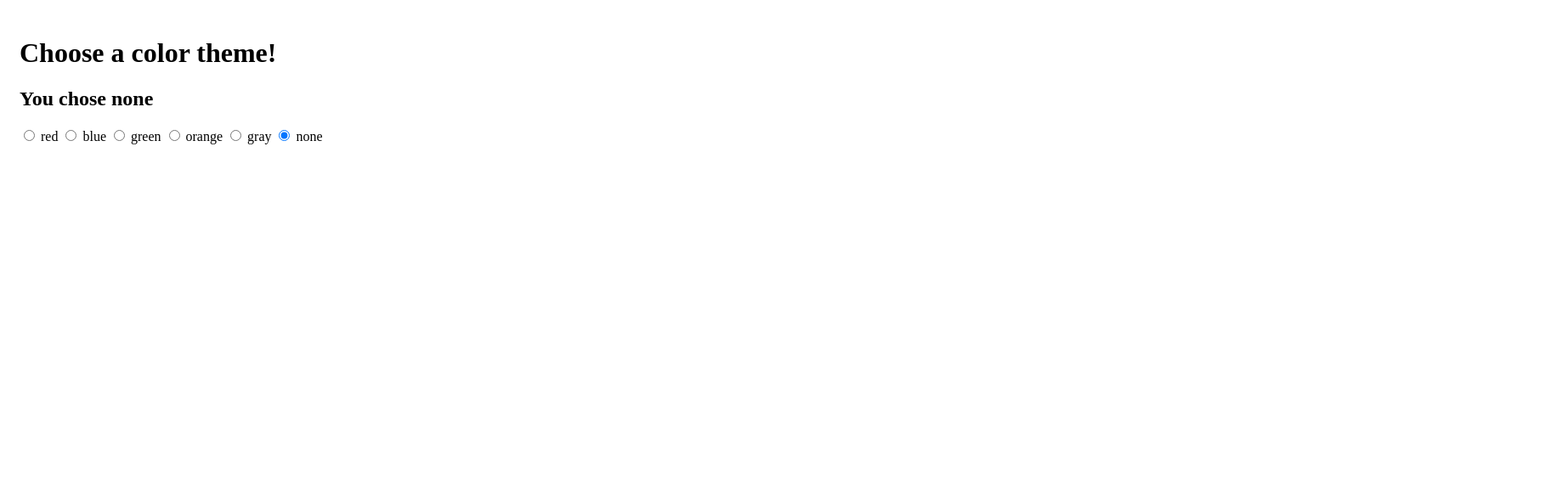
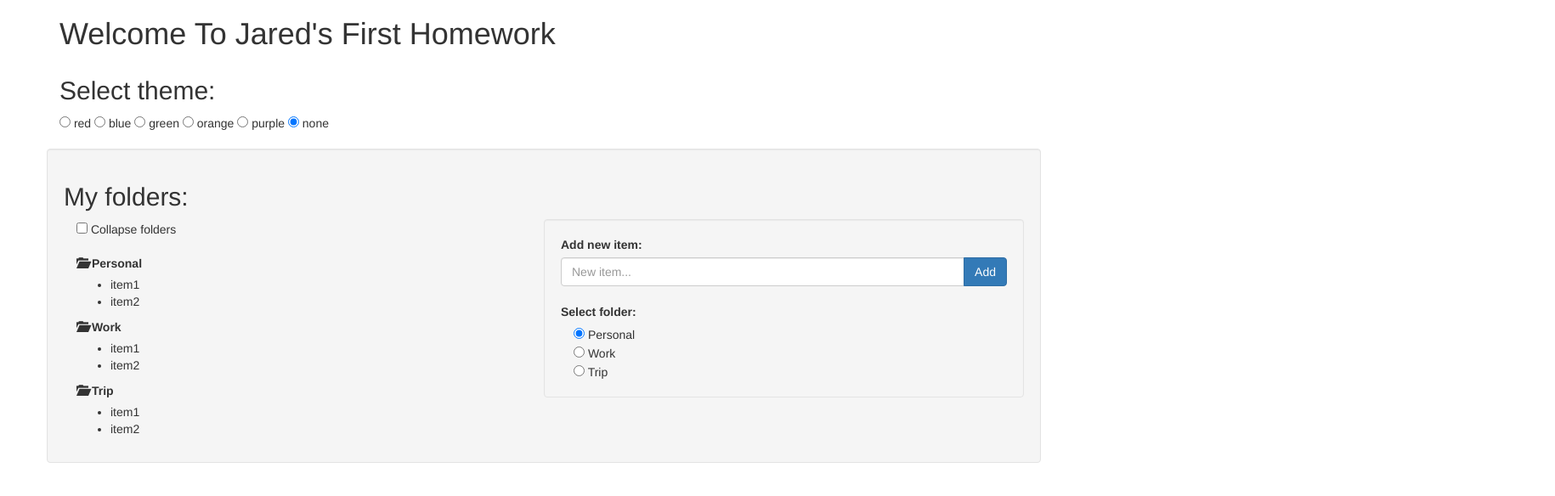
Before and after one commit to JCarran0/AngularJS102, a plain HTML site: page homework/hw1_directives/index.html in a window 1280 px wide. Shown: the whole page at 85% size, 1830 px wide, since content can reach past the window. Drawn offline with nearby package versions, Linux system fonts and the light colour scheme.

Commit message:
updated multiple hw1 files

```diff
--- a/homework/hw1_directives/index.html
+++ b/homework/hw1_directives/index.html
@@ -1,7 +1,10 @@
 <!DOCTYPE html>
 <html ng-app="MyApp">
-<script src= "http://ajax.googleapis.com/ajax/libs/angularjs/1.3.14/angular.min.js"></script>
-<script src= "index.js"></script>
+<script type="text/javascript" src="http://ajax.googleapis.com/ajax/libs/angularjs/1.3.14/angular.min.js"></script>
+<script type="text/javascript" src= "index.js"></script>
+<link rel="stylesheet" href="https://maxcdn.bootstrapcdn.com/bootstrap/3.3.5/css/bootstrap.min.css">
+<script src="https://maxcdn.bootstrapcdn.com/bootstrap/3.3.5/js/bootstrap.min.js"></script>
+
 <head>
     <title>Homework1</title>
     <style type="text/css">
@@ -42,75 +45,101 @@
       .orange3 {
         background: #FFA200;
       }
-      .gray1 {
-        background: #C4C4C4;
+      .purple1 {
+        background: #C46EF6;
       }
-      .gray2 {
-        background: #F0F0F0;
+      .purple2 {
+        background: #D6AAF0;
       }
-      .gray3 {
-        background: #666666;
-      }
-
-      .small-blocks {
-        width: 120px;
-        height: 120px;
-        margin: 10px;
-        display: inline-block;
-      }
-      .background-block {
-        position: absolute;
-        left: 5px;
-        right: 5px;
-        top: 5px;
-        bottom: 5px;
-        padding: 10px;
+      .purple3 {
+        background: #9F40D6;
       }
 
     </style>
 
 </head>
-<body ng-controller="MyController as ctrl" class='background-block' ng-class="{
+<body ng-controller="MyController as ctrl"
+      class='background-block'
+      ng-class="{
          red1: ctrl.selectedColor === 'red',
          green1: ctrl.selectedColor === 'green',
          blue1: ctrl.selectedColor === 'blue',
          orange1: ctrl.selectedColor === 'orange',
-             gray1: ctrl.selectedColor === 'gray',
+         purple1: ctrl.selectedColor === 'purple'
        }">
 
-<div>
-  <div>
-    <div>
-      <h1>Choose a color theme!</h1>
-      <h2>You chose <span ng-show='ctrl.selectedColor'
-                         ng-bind='ctrl.selectedColor'></span></h2>
+
+  <div id='top-block' class='container'>
+    <h1 ng-bind="ctrl.headerTitle"></h1>
+  </div>
+
+  <div id='theme-picker-block' class='container'>
+    <h2 ng-bind='ctrl.colorTitle'></h2>
     <div>
         <span ng-repeat="color in ctrl.colors">
           <input type="radio"
               ng-model="ctrl.selectedColor"
               ng-value="color"
-                name="color-picker"> {{color}}</div>
+              name="color-picker"> <span ng-bind='color'></span></div>
         </span>
 
-        <div class='small-blocks'
+  </div>
+  <br>
+  <div id='folder-block'
+       class='container well'
        ng-class="{
            red2: ctrl.selectedColor === 'red',
            green2: ctrl.selectedColor === 'green',
            blue2: ctrl.selectedColor === 'blue',
            orange2: ctrl.selectedColor === 'orange',
-             gray2: ctrl.selectedColor === 'gray',
-           }"></div>
+           purple2: ctrl.selectedColor === 'purple',
+       }">
+    <h2 ng-bind='ctrl.foldersTitle'></h2>
 
-        <div class='small-blocks'
+    <div id='folder-list' class='container col-sm-6'>
+      <input type='checkbox' ng-model='ctrl.collapseFolders'> Collapse folders
+      <br><br>
+      <div ng-repeat='folder in ctrl.folders'>
+        <span class='glyphicon glyphicon-folder-open'></span>
+        <label ng-bind='folder.name'></label>
+        <ul ng-hide='ctrl.collapseFolders'>
+          <li ng-repeat='item in folder.items'><span ng-bind='item'></span></li>
+        </ul>
+      </div>
+    </div>
+
+    <div id='add-items'
+         class='container col-sm-6 well'
          ng-class="{
            red3: ctrl.selectedColor === 'red',
            green3: ctrl.selectedColor === 'green',
            blue3: ctrl.selectedColor === 'blue',
            orange3: ctrl.selectedColor === 'orange',
-             gray3: ctrl.selectedColor === 'gray'
-           }"></div>
+           purple3: ctrl.selectedColor === 'purple'
+       }">
+
+      <label>Add new item: </label>
+      <div class="input-group">
+        <input type="text"
+               class="form-control"
+               ng-model='ctrl.newItem.itemName'
+               placeholder="New item...">
+        <span class="input-group-btn">
+          <button class="btn btn-primary"
+                  type="button"
+                  ng-click='ctrl.addNewItem(ctrl.newItem)'>Add</button>
+        </span>
       </div>
-  </div><!--end ctrl -->
+
+      <br>
+      <label>Select folder: </label>
+      <div ng-repeat='folder in ctrl.folders' class='container'>
+        <input type='radio'
+               name='folders'
+               ng-value= 'folder.name'
+               ng-model= 'ctrl.newItem.folder'> <span ng-bind='folder.name'></span>
+      </div>
+    </div>
   </div>
 
 </body>
--- a/homework/hw1_directives/index.js
+++ b/homework/hw1_directives/index.js
@@ -5,6 +5,38 @@ myApp.controller('MyController', function() {
   var self = this;
 
   self.headerTitle = "Welcome To Jared's First Homework";
-  self.colors = ['red', 'blue', 'green', 'orange', 'gray', 'none'];
+  self.colorTitle = "Select theme:";
+  self.foldersTitle = "My folders:";
+  self.newItem = {folder: "Personal"} // default value
+
+  self.colors = ['red', 'blue', 'green', 'orange', 'purple', 'none'];
   self.selectedColor = 'none';
+
+  self.folders = [
+  	{
+  		name: 'Personal',
+  		items: ['item1','item2']
+  	},
+  	{
+  		name: 'Work',
+  		items: ['item1','item2']
+  	},
+  	{
+  		name: 'Trip',
+  		items: ['item1','item2']
+  	}
+  ];
+
+  self.addNewItem = function(newItemObj){
+  	console.log(newItemObj);
+  	for (var i=0; i<self.folders.length; i++){
+  		var folder = self.folders[i];
+  		if (folder.name === newItemObj.folder){
+			folder.items.push(newItemObj.itemName);
+			self.newItem.itemName = ""; // reset the text input
+			return;
+  		}
+  	}
+	throw new Error("Folder " + newItemObj.folder + " not found");
+  }
 });
```
Also changed, not shown: homework/hw1_directives/sample.html (deleted, +0 -104 lines). Lines whose indentation alone changed are shown as unchanged.
